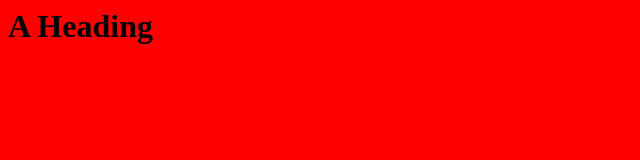
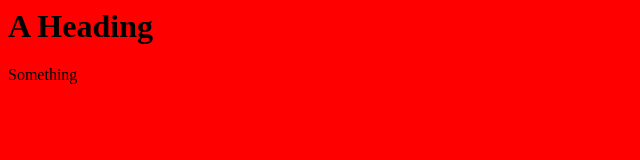
Before and after one commit to lukehellis/first, a plain HTML site: page index.html in a window 1280 px wide. Shown: the full height of the page, 0-640 px from the left. Drawn offline with Linux system fonts and the light colour scheme.

Commit message:
add something

```diff
--- a/index.html
+++ b/index.html
@@ -6,6 +6,7 @@
 
 <body bgcolor="red">
     <h1>A Heading</h1>
+    <p>Something
 </body>
 
 </html>
```
